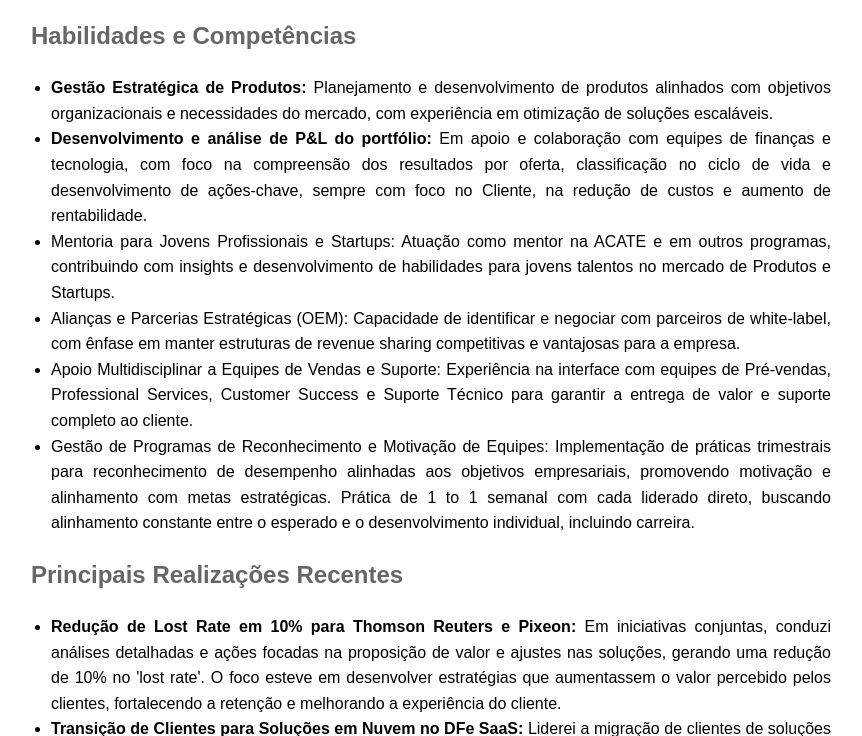
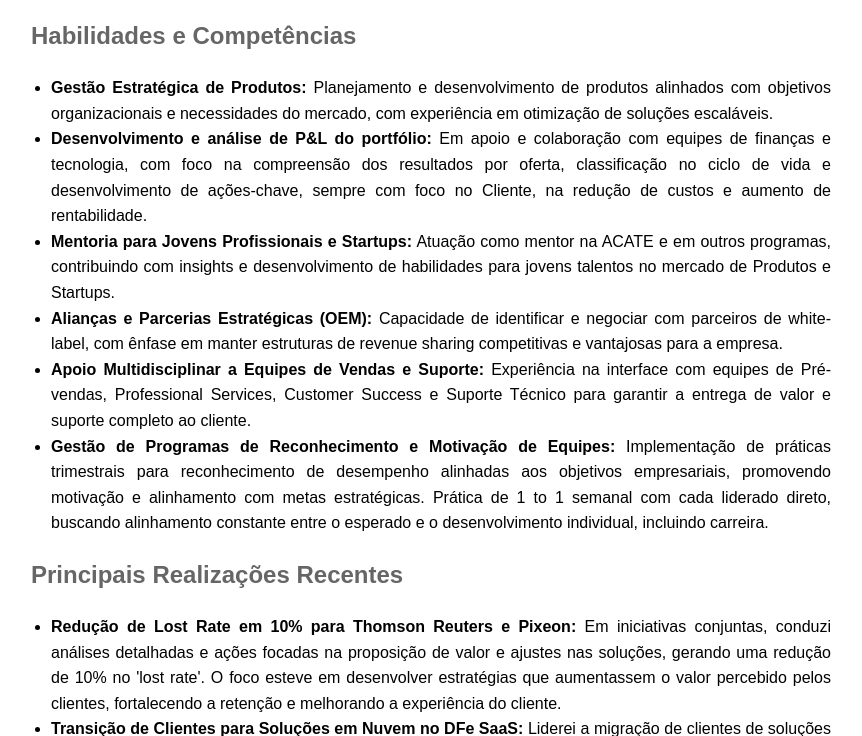
Before and after one commit to AdriMaska/adrianomaskalenkas2.github.io, a plain HTML site: page index.html in a window 1280 px wide. Shown: the part 543-1279 px from the top of the page, without its empty margins (209-1071 px from the left). Drawn offline with Linux system fonts and the light colour scheme.

Commit message:
Update index.html

```diff
--- a/index.html
+++ b/index.html
@@ -53,10 +53,10 @@
             <ul>
                 <li><strong>Gestão Estratégica de Produtos:</strong> Planejamento e desenvolvimento de produtos alinhados com objetivos organizacionais e necessidades do mercado, com experiência em otimização de soluções escaláveis.</li>
                 <li><strong>Desenvolvimento e análise de P&L do portfólio:</strong> Em apoio e colaboração com equipes de finanças e tecnologia, com foco na compreensão dos resultados por oferta, classificação no ciclo de vida e desenvolvimento de ações-chave, sempre com foco no Cliente, na redução de custos e aumento de rentabilidade.</li>
-                <li></strong>Mentoria para Jovens Profissionais e Startups:</strong> Atuação como mentor na ACATE e em outros programas, contribuindo com insights e desenvolvimento de habilidades para jovens talentos no mercado de Produtos e Startups.</li>
-                <li></strong>Alianças e Parcerias Estratégicas (OEM):</strong> Capacidade de identificar e negociar com parceiros de white-label, com ênfase em manter estruturas de revenue sharing competitivas e vantajosas para a empresa.</li>
-                <li></strong>Apoio Multidisciplinar a Equipes de Vendas e Suporte:</strong> Experiência na interface com equipes de Pré-vendas, Professional Services, Customer Success e Suporte Técnico para garantir a entrega de valor e suporte completo ao cliente.</li>
-                <li></strong>Gestão de Programas de Reconhecimento e Motivação de Equipes:</strong> Implementação de práticas trimestrais para reconhecimento de desempenho alinhadas aos objetivos empresariais, promovendo motivação e alinhamento com metas estratégicas. Prática de 1 to 1 semanal com cada liderado direto, buscando alinhamento constante entre o esperado e o desenvolvimento individual, incluindo carreira.</li>
+                <li><strong>Mentoria para Jovens Profissionais e Startups:</strong> Atuação como mentor na ACATE e em outros programas, contribuindo com insights e desenvolvimento de habilidades para jovens talentos no mercado de Produtos e Startups.</li>
+                <li><strong>Alianças e Parcerias Estratégicas (OEM):</strong> Capacidade de identificar e negociar com parceiros de white-label, com ênfase em manter estruturas de revenue sharing competitivas e vantajosas para a empresa.</li>
+                <li><strong>Apoio Multidisciplinar a Equipes de Vendas e Suporte:</strong> Experiência na interface com equipes de Pré-vendas, Professional Services, Customer Success e Suporte Técnico para garantir a entrega de valor e suporte completo ao cliente.</li>
+                <li><strong>Gestão de Programas de Reconhecimento e Motivação de Equipes:</strong> Implementação de práticas trimestrais para reconhecimento de desempenho alinhadas aos objetivos empresariais, promovendo motivação e alinhamento com metas estratégicas. Prática de 1 to 1 semanal com cada liderado direto, buscando alinhamento constante entre o esperado e o desenvolvimento individual, incluindo carreira.</li>
             </ul>
 
             <h2>Principais Realizações Recentes</h2>
```
